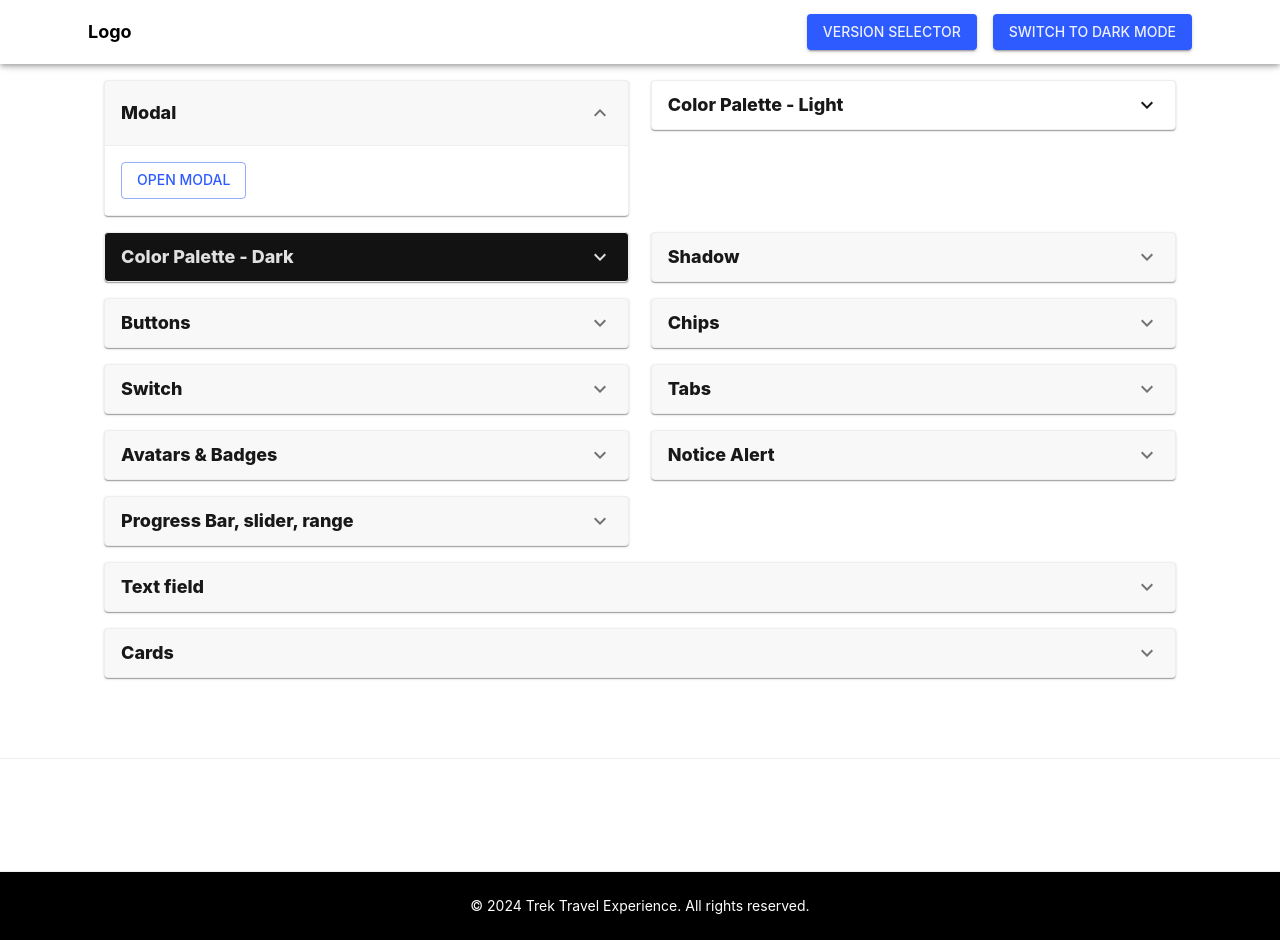
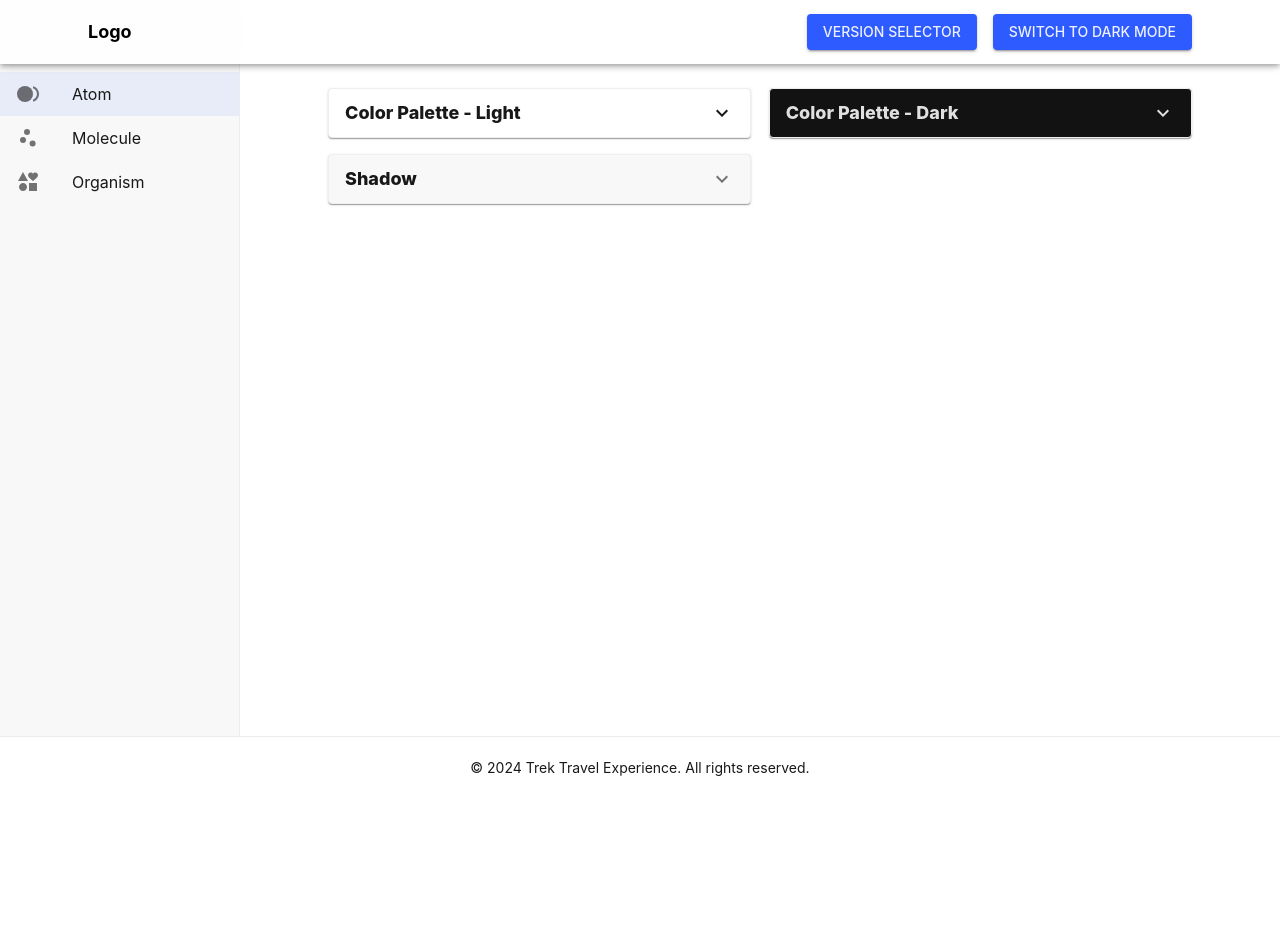
Before and after one commit to Yuki-kykyky/layout-demos, a Next.js app: page / in a window 1280 px wide. After the commit the page ends 800 px from the top, so only its background shows below. Built offline with nearby package versions, Linux system fonts and the light colour scheme.

Commit message:
refactor: use drawer to manage design system

```diff
--- a/app/footer.tsx
+++ b/app/footer.tsx
@@ -1,33 +1,24 @@
-import { Box, Typography } from "@mui/material";
+import { Stack, Typography } from "@mui/material";
 import React from "react";
+
 export default function Footer() {
   return (
-    <Box
-      component="footer"
+    <Stack
       sx={{
-        bgcolor: "white",
-        pt: 8,
-        pb: 0,
-        mt: "auto",
-        borderTop: 1,
-        borderColor: "grey.200",
+        zIndex: (theme) => theme.zIndex.drawer + 1,
+        position: "fixed",
+        bottom: 0,
+        width: "100%",
+        bgcolor: (theme) => theme.palette.background.default,
+        borderTop: (theme) => `1px solid ${theme.palette.divider}`,
+        height: 64,
+        textAlign: "center",
+        justifyContent: "center",
       }}
     >
-      {/* Copyright */}
-      <Box
-        sx={{
-          bgcolor: "black",
-          mt: 6,
-          py: 3,
-          borderTop: 1,
-          borderColor: "grey.200",
-          textAlign: "center",
-        }}
-      >
-        <Typography variant="body2" color="white">
-          © 2024 Trek Travel Experience. All rights reserved.
-        </Typography>
-      </Box>
-    </Box>
+      <Typography variant="body2" color="text.primary">
+        © 2024 Trek Travel Experience. All rights reserved.
+      </Typography>
+    </Stack>
   );
 }
--- a/app/header.tsx
+++ b/app/header.tsx
@@ -1,17 +1,15 @@
-import {
-  AppBar,
-  Box,
-  Container,
-  Toolbar,
-  Typography
-} from "@mui/material";
+import { AppBar, Box, Container, Toolbar, Typography } from "@mui/material";
 import React from "react";
 
 export default function Header(props: { slot?: React.ReactNode }) {
   return (
     <AppBar
       position="fixed"
-      sx={{ bgcolor: "rgba(255, 255, 255, 0.8)", backdropFilter: "blur(8px)" }}
+      sx={{
+        zIndex: (theme) => theme.zIndex.drawer + 1,
+        bgcolor: "rgba(255, 255, 255, 0.8)",
+        backdropFilter: "blur(8px)",
+      }}
     >
       <Container maxWidth="lg">
         <Toolbar sx={{ justifyContent: "space-between" }}>
--- a/app/page.tsx
+++ b/app/page.tsx
@@ -93,7 +93,7 @@ export default function Home() {
             </>
           }
         />
-        <main className="flex-1 flex flex-col gap-8 p-8 sm:p-20">
+        <main className="flex-1 flex flex-col m-16 p-6">
           {versionMap[version as keyof typeof versionMap].content}
         </main>
         <Footer />
--- a/app/pages/woop-design-system.tsx
+++ b/app/pages/woop-design-system.tsx
@@ -1,14 +1,7 @@
-import ExpandMoreIcon from "@mui/icons-material/ExpandMore";
 import {
-  Accordion,
-  AccordionDetails,
-  AccordionSummary,
-  Box,
-  Container,
-  Stack,
-  Theme,
-  Typography,
-} from "@mui/material";
+  ColorPalette,
+  ColorPaletteDark,
+} from "@/app/common/styles/color-palette";
 import {
   AlertList,
   AvatarList,
@@ -26,22 +19,48 @@ import {
   TabList,
   TextFieldList,
 } from "@/app/components/woop";
+import ExpandMoreIcon from "@mui/icons-material/ExpandMore";
+import FiberSmartRecordIcon from "@mui/icons-material/FiberSmartRecord";
+import InterestsIcon from "@mui/icons-material/Interests";
+import ScatterPlotIcon from "@mui/icons-material/ScatterPlot";
 import {
-  ColorPalette,
-  ColorPaletteDark,
-} from "@/app/common/styles/color-palette";
-import React from "react";
+  Accordion,
+  AccordionDetails,
+  AccordionSummary,
+  Box,
+  Drawer,
+  List,
+  ListItem,
+  ListItemButton,
+  ListItemIcon,
+  ListItemText,
+  Stack,
+  Theme,
+  Toolbar,
+  Typography,
+} from "@mui/material";
+import React, { useState } from "react";
+
+enum Level {
+  ATOM = "atom",
+  MOLECULE = "molecule",
+  ORGANISM = "organism",
+}
 
 export function WoopDesignSystem() {
+  const [selectedLevel, setSelectedLevel] = useState<Level>(Level.ATOM);
+  const levels = Object.values(Level);
   const accordionItems = [
     {
       id: "modal",
       title: "Modal",
+      level: "molecule",
       content: <ModalList />,
     },
     {
       id: "color-palette-light",
       title: "Color Palette - Light",
+      level: "atom",
       customStyles: {
         bgcolor: ColorPalette.Background.bgLight,
       },
@@ -62,7 +81,7 @@ export function WoopDesignSystem() {
     {
       id: "color-palette-dark",
       title: "Color Palette - Dark",
-      width: "49%",
+      level: "atom",
       customStyles: {
         bgcolor: ColorPaletteDark.Background.bgDarken,
         border: (theme: Theme) => `1px solid ${theme.palette.grey[200]}`,
@@ -86,31 +105,37 @@ export function WoopDesignSystem() {
     {
       id: "shadow",
       title: "Shadow",
+      level: "atom",
       content: <ShadowList />,
     },
     {
       id: "buttons",
       title: "Buttons",
+      level: "molecule",
       content: <ButtonList />,
     },
     {
       id: "chips",
       title: "Chips",
+      level: "molecule",
       content: <ChipList />,
     },
     {
       id: "switch",
       title: "Switch",
+      level: "molecule",
       content: <SwitchList />,
     },
     {
       id: "tabs",
       title: "Tabs",
+      level: "molecule",
       content: <TabList />,
     },
     {
       id: "avatars-badges",
       title: "Avatars & Badges",
+      level: "molecule",
       content: (
         <Stack gap={2} alignItems="center">
           <AvatarList />
@@ -121,11 +146,13 @@ export function WoopDesignSystem() {
     {
       id: "notice-alert",
       title: "Notice Alert",
+      level: "molecule",
       content: <AlertList />,
     },
     {
       id: "progress-slider-range",
       title: "Progress Bar, slider, range",
+      level: "molecule",
       content: (
         <Stack direction="row" spacing={2}>
           <ProgressList />
@@ -137,26 +164,71 @@ export function WoopDesignSystem() {
     {
       id: "text-field",
       title: "Text field",
+      level: "molecule",
       width: "100%",
       content: <TextFieldList />,
     },
     {
       id: "cards",
       title: "Cards",
+      level: "organism",
       width: "100%",
       content: <CardList />,
     },
   ];
 
+  const groupedItems = levels.map((level) => ({
+    level,
+    items: accordionItems.filter((item) => item.level === level),
+  }));
+
+  const icons = {
+    [Level.ATOM]: <FiberSmartRecordIcon />,
+    [Level.MOLECULE]: <ScatterPlotIcon />,
+    [Level.ORGANISM]: <InterestsIcon />,
+  };
+
   return (
-    <Container maxWidth="xl">
+    <Box sx={{ display: "flex" }}>
+      <Drawer
+        variant="permanent"
+        sx={{
+          width: 240,
+          flexShrink: 0,
+          [`& .MuiDrawer-paper`]: {
+            width: 240,
+            boxSizing: "border-box",
+          },
+        }}
+      >
+        <Toolbar />
+        <Box sx={{ overflow: "auto" }}>
+          <List>
+            {levels.map((level) => (
+              <ListItem key={level} disablePadding>
+                <ListItemButton
+                  selected={selectedLevel === level}
+                  onClick={() => setSelectedLevel(level as Level)}
+                >
+                  <ListItemIcon>{icons[level as Level]}</ListItemIcon>
+                  <ListItemText
+                    primary={level.charAt(0).toUpperCase() + level.slice(1)}
+                  />
+                </ListItemButton>
+              </ListItem>
+            ))}
+          </List>
+        </Box>
+      </Drawer>
       <Stack
         direction="row"
         gap={2}
         flexWrap="wrap"
         justifyContent="space-between"
       >
-        {accordionItems.map((item) => (
+        {groupedItems
+          .find((group) => group.level === selectedLevel)
+          ?.items.map((item) => (
             <Box key={item.id} sx={{ width: item?.width || "49%" }}>
               <Accordion
                 id={`${item.id}-list`}
@@ -165,7 +237,6 @@ export function WoopDesignSystem() {
                     `1px solid ${theme.palette.grey[200]}`,
                   ...item?.customStyles,
                 }}
-              expanded={item.id === "modal"}
               >
                 <AccordionSummary
                   expandIcon={
@@ -198,6 +269,6 @@ export function WoopDesignSystem() {
             </Box>
           ))}
       </Stack>
-    </Container>
+    </Box>
   );
 }
```
Lines whose indentation alone changed are shown as unchanged.
